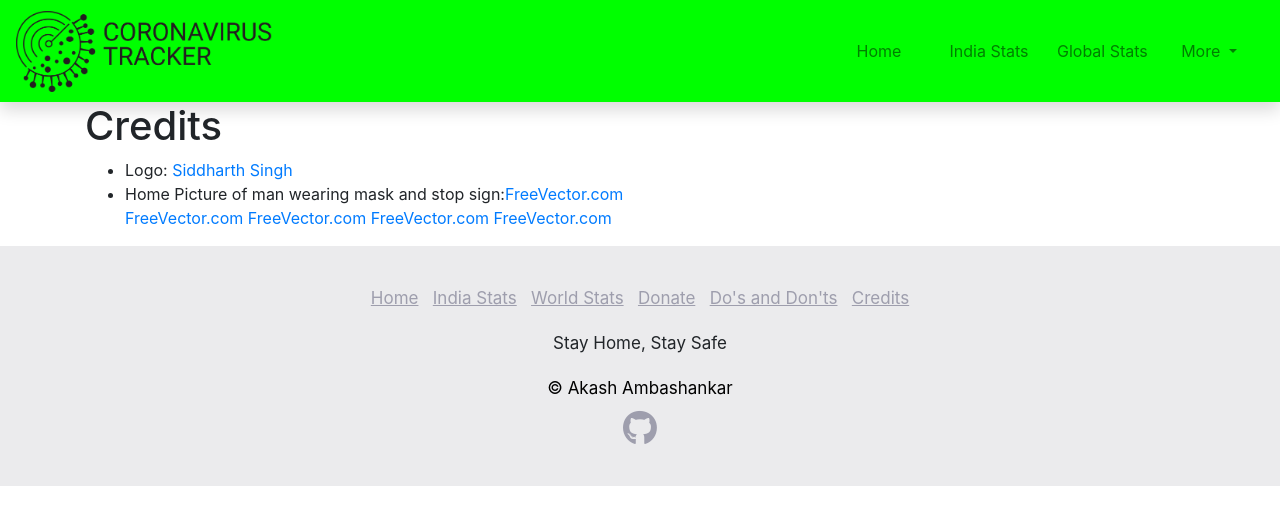
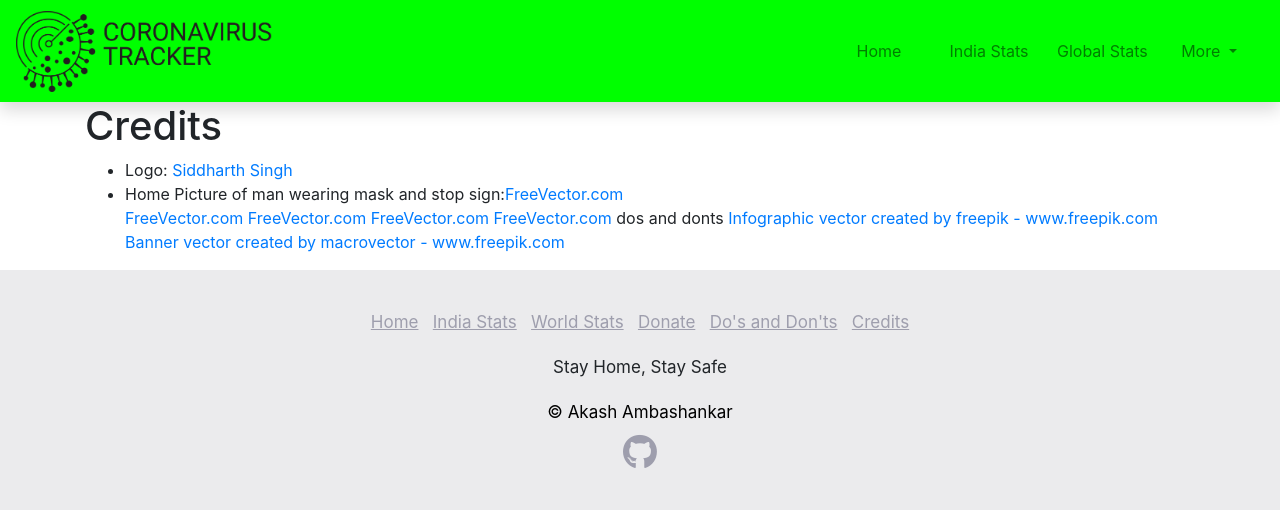
Before and after one commit to Akashamba/Coronavirus-Tracker-Legacy, a Flask app: page /credits in a window 1280 px wide. Shown: the top 522 px of the page. Run offline with Flask 2, Linux system fonts and the light colour scheme; some libraries are stand-ins or nearby versions.

Commit message:
Add files via upload

```diff
--- a/templates/credits.html
+++ b/templates/credits.html
@@ -69,6 +69,10 @@
 			<a href="https://www.freevector.com/man-wearing-mask--30805">FreeVector.com</a>
 			<a href="https://www.freevector.com/stop-covid-19-design-30939">FreeVector.com</a>
 			<a href="https://www.freevector.com/hand-hygiene-design-30942">FreeVector.com</a>
+
+			dos and donts
+			<a href='https://www.freepik.com/free-photos-vectors/infographic'>Infographic vector created by freepik - www.freepik.com</a>
+			<a href='https://www.freepik.com/free-photos-vectors/banner'>Banner vector created by macrovector - www.freepik.com</a>
         </ul>
     </div>
 	<footer>
```
